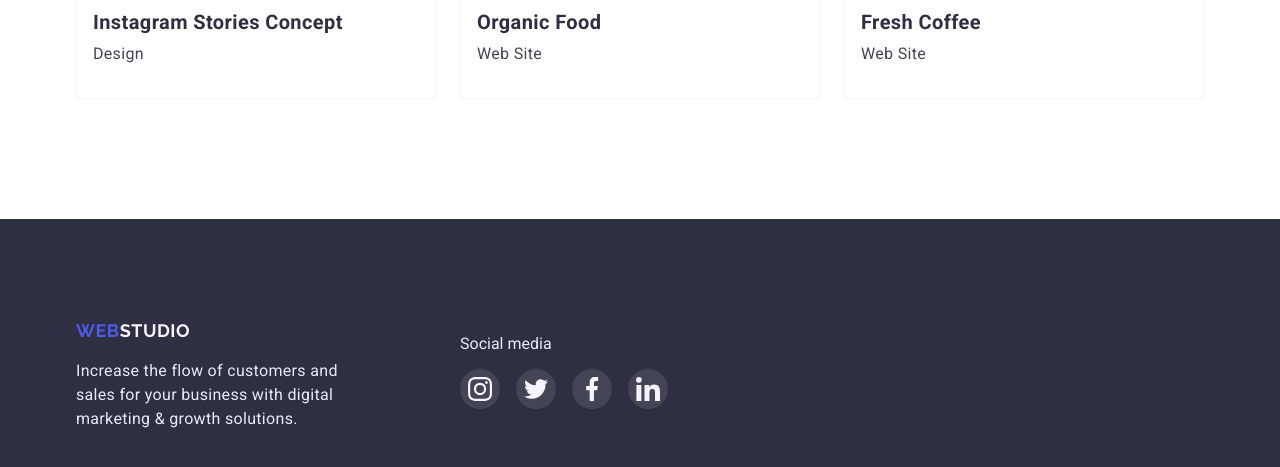
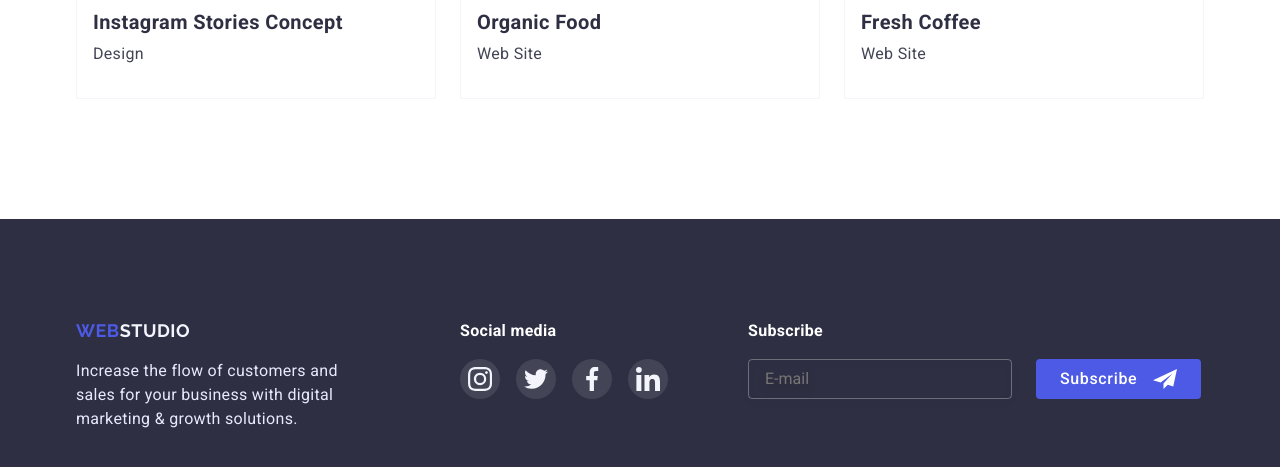
Before and after one commit to MarginTrader1/goit-markup-hw-06, a plain HTML site: page porfolio.html in a window 1280 px wide. Shown: the part 1554-2021 px from the top of the page. Drawn offline with nearby package versions, Linux system fonts and the light colour scheme.

Commit message:
Update porfolio.html

```diff
--- a/porfolio.html
+++ b/porfolio.html
@@ -207,14 +207,16 @@
 
     <footer class="invitation">
         <div class="container">
+
             <div class="footer-logo">
                 <a href="./index.html" class="logo">
                     <span class="logo-name">Web</span><span class="invitation-logo-name">Studio</span>
                 </a>
                 <p>Increase the flow of customers and sales for your business with digital marketing & growth solutions.</p>
             </div>
+
             <div class="footer-social-list-links">
-                <p>Social media</p>
+                <p class="footer-title">Social media</p>
                 <ul class="footer-social-links">
                     <li>
                         <a href="#" class="social-link footer-link">
@@ -246,6 +248,22 @@
                     </li>
                 </ul>
             </div>
+
+            <div class="footer-subscribe">
+                <p class="footer-title">Subscribe</p>
+                <div class="subscribe-form">
+                    <label>
+                        <input type="text" name="email" placeholder="E-mail" class="footer-input-form" >
+                    </label>
+                    <button type="submit" class="subscribe-button">
+                        Subscribe
+                        <svg class="" width="24" height="24">
+                            <use href="./images/symbol-defs.svg#icon-subscr-button"></use>
+                        </svg>
+                    </button>
+                </div>
+            </div>
+
         </div>
     </footer>
 
```
